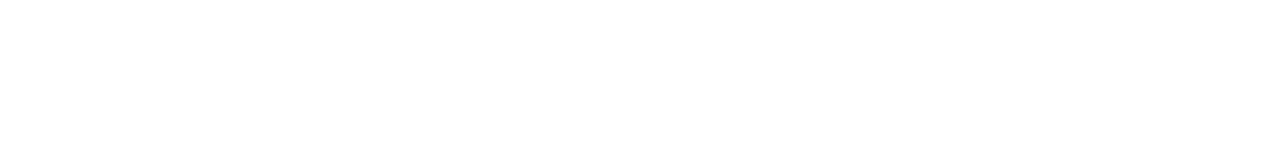
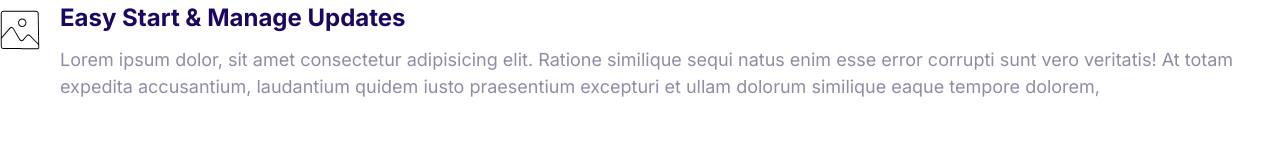
Before and after one commit to Jefrytus/HTMLSiteComplete, a plain HTML site: page index.html in a window 1280 px wide. Drawn offline with Linux system fonts and the light colour scheme.

Commit message:
created the media section component.

```diff
--- a/CSS/styles.css
+++ b/CSS/styles.css
@@ -378,3 +378,20 @@
         font-size: 1.7rem;
     }
 }
+
+/* Media */
+.media {
+    display: flex;
+}
+
+.media__title {
+    margin-top: 0;
+}
+
+.media__body {
+    margin: 0 2rem;
+}
+
+.media__image {
+    margin-top: 1rem;
+}
--- a/index.html
+++ b/index.html
@@ -11,28 +11,18 @@
     <link rel="stylesheet" href="/CSS/styles.css">
 </head>
 <body>
-    <!-- <Media Objects> are next -->
-    <!-- <div style="width: 100%; padding: 4rem;">
-        <div class="plan plan--popular">
-            <div class="card card--secondary">
-                <header class="card__header">
-                    <h3 class="plan__name">Entry</h3>
-                    <span class="plan__price">$14</span>
-                    <span class="plan__billing-cycle">/month</span>
-                    <span class="badge badge--secondary badge--small">10% OFF</span>
-                    <span class="plan__description">Easy start on the cloud</span>
-                </header>
-                <div class="card__body">
-                    <ul class="list list--tick">
-                        <li class="list__item"> Unlimited Websites</li>
-                        <li class="list__item"> Unlimited Bandwidth</li>
-                        <li class="list__item"> 100 GB SSD Storage</li>
-                        <li class="list__item"> 3 GB RAM</li>
-                    </ul>
-                    <button class="btn btn--outline btn--block">Buy Now</button>
-                </div>
-            </div>
+    <div class="media">
+        <div class="media__image">
+            <svg class="icon icon--secondary">
+                <use xlink:href="images/sprite.svg#snap"></use>
+            </svg>
         </div>
-    </div> -->
+        <div class="media__body">
+            <h3 class="media__title">Easy Start & Manage Updates</h3>
+            <p>Lorem ipsum dolor, sit amet consectetur adipisicing elit. Ratione similique sequi natus
+                enim esse error corrupti sunt vero veritatis! At totam expedita accusantium, laudantium
+                quidem iusto praesentium excepturi et ullam dolorum similique eaque tempore dolorem, </p>
+        </div>
+    </div>
 </body>
 </html>
```
Also changed, not shown: CSS/components/media.html (added, +14 -0 lines).
